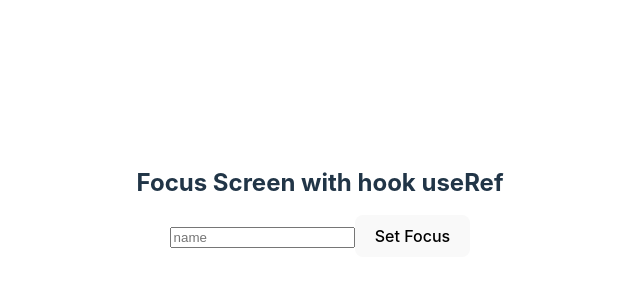
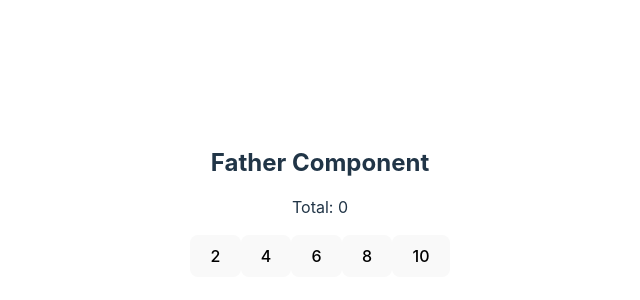
Before and after one commit to luigizuniga/react-hooks-vite, a React (Vite) app: page / in a window 1280 px wide. Shown: the part 196-496 px from the top of the page, without its empty margins (320-960 px from the left). Built offline with nearby package versions, Linux system fonts and the light colour scheme.

Commit message:
useMemo and useCallback with example

```diff
--- a/src/App.jsx
+++ b/src/App.jsx
@@ -3,16 +3,22 @@ import { HooksApp } from './components/useState/HooksApp'
 import { CounterApp } from './components/useState/CounterApp'
 import { CounterWithCustomHook } from './components/useState/CounterWithCustomHook'
 
-
 // useEffect Components
 import { SimpleForm } from './components/useEffect/SimpleForm'
 import { FormWithCustomHooks } from './components/useEffect/FormWithCustomHooks'
 
-// useFetch
+// useFetch Component
 import { MultipleCustomHooks } from './components/useFetch/MultipleCustomHooks'
 
-//useRef
+//useRef Component
 import { FocusScreen } from './components/useRef/FocusScreen'
+
+//useMemo Components
+import { Memorize } from './components/useMemo/Memorize'
+import { MemoHook } from './components/useMemo/MemoHook'
+import { CallbackHook } from './components/useMemo/CallbackHook'
+import { Padre } from './components/useMemo/exampleMemo/Padre'
+
 
 // Styles
 import './App.css'
@@ -31,7 +37,14 @@ function App() {
 
         {/* <MultipleCustomHooks /> */}
 
-        <FocusScreen/>
+        {/* <FocusScreen/> */}
+
+        {/* <Memorize /> */}
+        {/* <MemoHook/>  */}
+        {/* <CallbackHook /> */}
+
+        <Padre/>
+
       </div>
     </>
   )
--- /dev/null
+++ b/src/components/useMemo/CallbackHook.jsx
@@ -0,0 +1,24 @@
+import { useCallback, useState ,useEffect} from "react";
+import { ShowIncrement } from "./ShowIncrement";
+
+export const CallbackHook = () => {
+    const [counter, setCounter] = useState(10);
+
+    const incrementFather = useCallback(
+        (value) => { setCounter((c) => c + value) },[]
+    );
+
+    useEffect(() => {
+        // incrementFather()
+    }, [incrementFather])
+
+    return (
+        <>
+            <div className="card">
+                <h2>useCallback Hook</h2>
+                <p>{counter}</p>
+                <ShowIncrement increment= { incrementFather } />
+            </div>
+        </>
+    )
+}
--- /dev/null
+++ b/src/components/useMemo/MemoHook.jsx
@@ -0,0 +1,34 @@
+import { useState, useMemo } from "react"
+import { useCounter } from "../../hooks/useCounter"
+
+const heavyStuff = ( iterationNumber = 100 ) => {
+    for (let i = 0; i < iterationNumber; i++) {
+        console.log("Lets Go :) ");
+    }
+    return `${ iterationNumber } iteraciones realizadas`;
+}
+
+export const MemoHook = () => {
+  const { counter, increment } = useCounter(40)
+  const [ show, setShow ] = useState(true)
+
+  const memorizedValue= useMemo( ()=> heavyStuff(counter), [counter]);
+
+  return (
+    <>
+    <div className="card">
+        <h2>Counter with useMemo hooks</h2>
+        <h3>Counter: <small>{ counter }</small></h3>
+        <br/>
+        <p>{ memorizedValue }</p>
+        <br/>
+        <button onClick={() => increment()}>
+            + 1
+        </button>
+        <button onClick={() => setShow(!show)}>
+            Show / hide {JSON.stringify(show)}
+        </button>
+    </div>
+</>
+  )
+}
--- /dev/null
+++ b/src/components/useMemo/Memorize.jsx
@@ -0,0 +1,23 @@
+import { useState } from "react"
+import { useCounter } from "../../hooks/useCounter"
+import { Small } from "./Small"
+
+export const Memorize = () => {
+    const { counter, increment } = useCounter(40)
+    const [show, setShow] = useState(true)
+
+    return (
+        <>
+            <div className="card">
+                <h2>Counter with useMemo hooks</h2>
+                <h3>Counter: <Small value={counter} /></h3>
+                <button onClick={() => increment()}>
+                    + 1
+                </button>
+                <button onClick={() => setShow(!show)}>
+                    Show / hide {JSON.stringify(show)}
+                </button>
+            </div>
+        </>
+    )
+}
--- /dev/null
+++ b/src/components/useMemo/ShowIncrement.jsx
@@ -0,0 +1,17 @@
+import { memo } from "react"
+
+export const ShowIncrement = memo(({ increment }) => {
+    console.log("Me volvi a generar :( ");
+
+    return (
+        <>
+            <button
+                onClick={() => {
+                    increment(5)
+                }}
+            >
+                Increment
+            </button>
+        </>
+    )
+})
--- /dev/null
+++ b/src/components/useMemo/Small.jsx
@@ -0,0 +1,10 @@
+import { memo } from "react";
+
+export const Small = memo(({ value })=> {
+  console.log("Me volvi a dibujar :( ");
+  return (
+    <>
+        <small>{ value }</small>
+    </>
+  )
+})
--- /dev/null
+++ b/src/components/useMemo/exampleMemo/Hijo.jsx
@@ -0,0 +1,15 @@
+import { memo } from 'react'
+
+export const Hijo = memo(({ numero, incrementar }) => {
+    console.log("Me genero desde el Hijo :(");
+
+    return (
+    <>
+        <button
+            onClick={ ()=> incrementar(numero)}
+        >
+         { numero }
+        </button>
+    </>
+  )
+})
--- /dev/null
+++ b/src/components/useMemo/exampleMemo/Padre.jsx
@@ -0,0 +1,30 @@
+import React, { useCallback, useState } from 'react'
+import { Hijo } from './Hijo';
+
+export const Padre = () => {
+   const numeros = [2,4,6,8,10];
+   const [ valor, setValor ] = useState(0);
+
+   const incrementar = useCallback(
+    ( num )=>{
+        setValor((oldValue) => oldValue + num)
+    },[]
+   )
+
+  return (
+    <>
+        <div className='card'>
+            <h2>Father Component</h2>
+            <p>Total: { valor }</p>
+            {
+                numeros.map( n => (
+                    <Hijo key={ n }
+                        numero={ n }
+                        incrementar={ incrementar }
+                    />
+                ))
+            }
+        </div>
+    </>
+  )
+}
--- a/src/components/useRef/FocusScreen.jsx
+++ b/src/components/useRef/FocusScreen.jsx
@@ -1,4 +1,4 @@
-import React , { useRef } from 'react'
+import React, { useRef } from 'react'
 
 export const FocusScreen = () => {
     const inputNameRef = useRef();
@@ -14,9 +14,9 @@ export const FocusScreen = () => {
                 <input
                     type="text"
                     placeholder="name"
-                    ref={ inputNameRef }
+                    ref={inputNameRef}
                 />
-                <button onClick={ onClick }>Set Focus</button>
+                <button onClick={onClick}>Set Focus</button>
             </div>
         </>
     )
```
